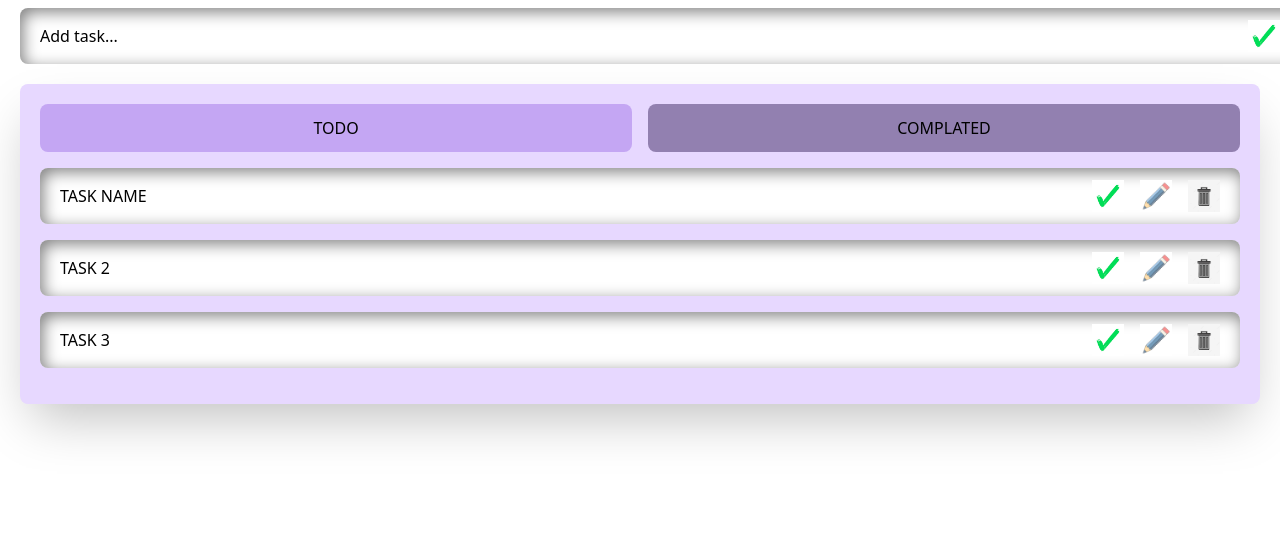
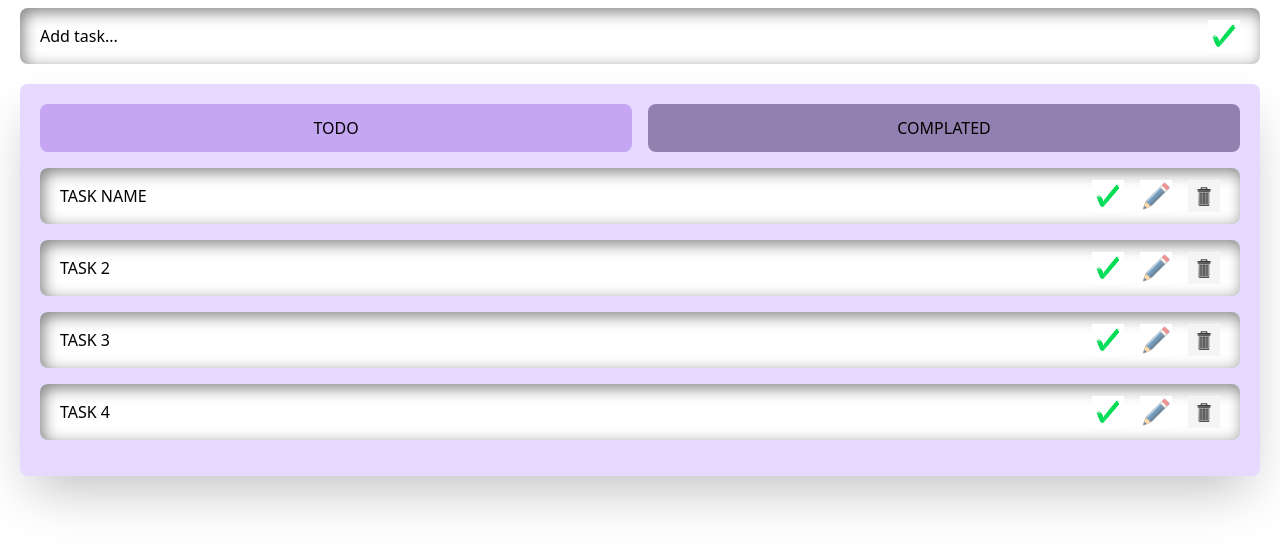
Before and after one commit to kp11Kroliki/front, a plain HTML site: page index.html in a window 1280 px wide. Shown: the part 92-642 px from the top of the page. Drawn offline with nearby package versions, Linux system fonts and the light colour scheme; a web font is replaced by a local one.

Commit message:
Add files via upload
Обновленный дизайн

```diff
--- a/index.html
+++ b/index.html
@@ -10,15 +10,15 @@
     <script src="https://cdn.tailwindcss.com"></script>
     <title>TODO</title>
 </head>
-        <body class="bg-white">
+        <body class="bg-white mx-5 h-full">
     <h1 class="grid justify-center text-5xl mt-10 mb-3" style="font-family:'Irish Grover';">TODO APP</h1>
-    <li class="flex justify-between items-center mx-5 px-5 py-3 w-full rounded-lg " style="box-shadow: inset 3px 4px 16px gray">
+    <li class="flex justify-between items-center px-5 py-3 w-full rounded-lg " style="box-shadow: inset 3px 4px 16px gray">
         <span>Add task...</span>
         <div class="flex gap-4">
             <img class="cursor-pointer w-8 h-8 duration-300 hover:scale-125"  src="./123.png" alt="" srcset="">
         </div>
     </li>
-    <card class="block m-5 p-5 rounded-lg shadow-2xl gap-4 h-full" style="background-color: #E7D8FF;">
+    <card class="block my-5 p-5 rounded-lg shadow-2xl gap-4 h-auto" style="background-color: #E7D8FF;">
         <div class="flex justify-between gap-4">
             <button style="background-color: #C4A6F3;" class ="px-5 py-3 w-full rounded-lg duration-300 hover:scale-95">TODO</button>
             <button style="background-color: #9280B0;" class ="px-5 py-3 w-full rounded-lg duration-300 hover:scale-95">COMPLATED</button>
@@ -49,6 +49,14 @@
                         <img class="cursor-pointer w-8 h-8 duration-300 hover:scale-125" src="./1234.png" alt="" srcset="">
                     </div>
                 </li>
+                <li class="flex justify-between items-center my-4 px-5 py-3 w-full rounded-lg bg-white" style="box-shadow: inset 3px 4px 16px gray">
+                    <span>TASK 4</span>
+                    <div class="flex gap-4">
+                        <img class="cursor-pointer w-8 h-8 duration-300 hover:scale-125"  src="./123.png" alt="" srcset="">
+                        <img class="cursor-pointer w-8 h-8 duration-300 hover:scale-125" src="./145.jpeg" alt="" srcset="">
+                        <img class="cursor-pointer w-8 h-8 duration-300 hover:scale-125" src="./1234.png" alt="" srcset="">
+                    </div>
+                </li>
             </ul>
          </div>
     </card>
```
